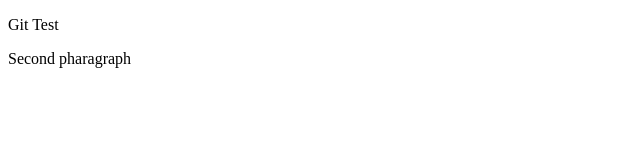
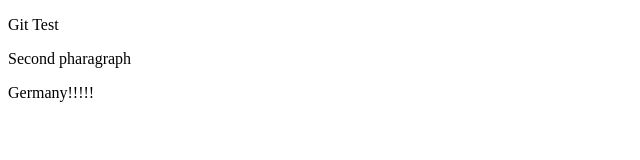
Before and after one commit to MuhammadJeeh/Demo-repo, a plain HTML site: page index.html in a window 1280 px wide. Shown: the whole page, without its empty margins (0-640 px from the left). Drawn offline with Linux system fonts and the light colour scheme.

Commit message:
Added new pharagraph

```diff
--- a/index.html
+++ b/index.html
@@ -1,3 +1,4 @@
 <!DOCTYPE html>
 <p>Git Test</p>
 <p>Second pharagraph</p>
+<p>Germany!!!!!</p>
```
